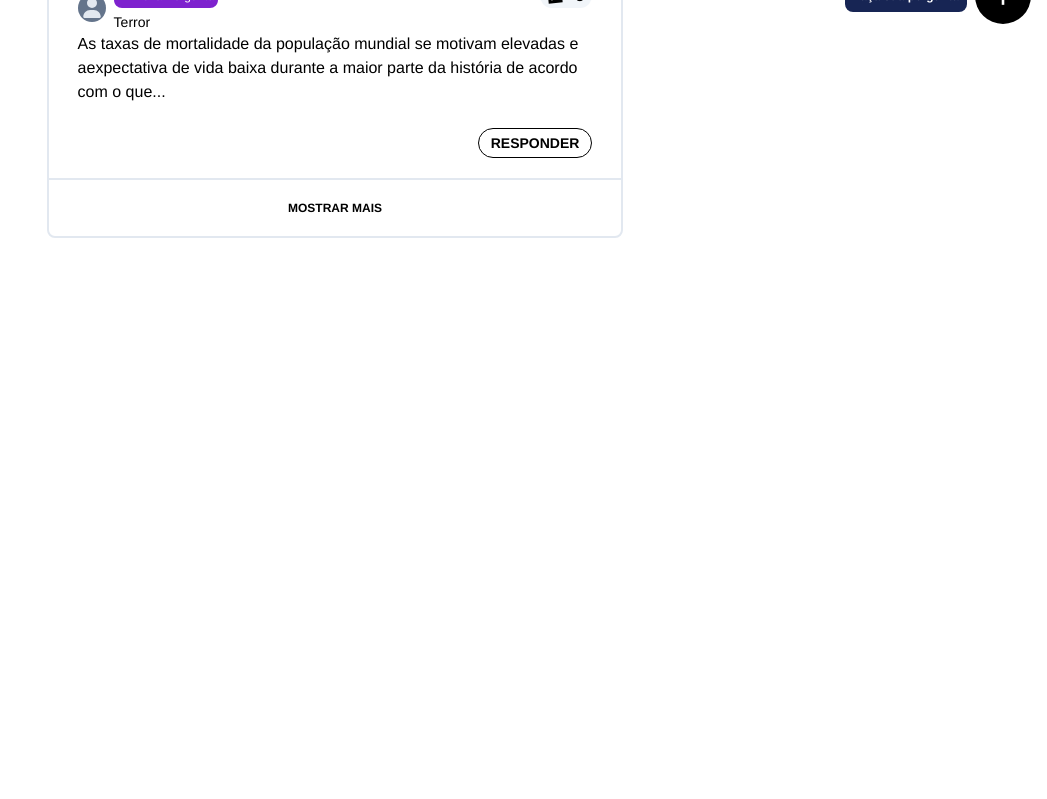
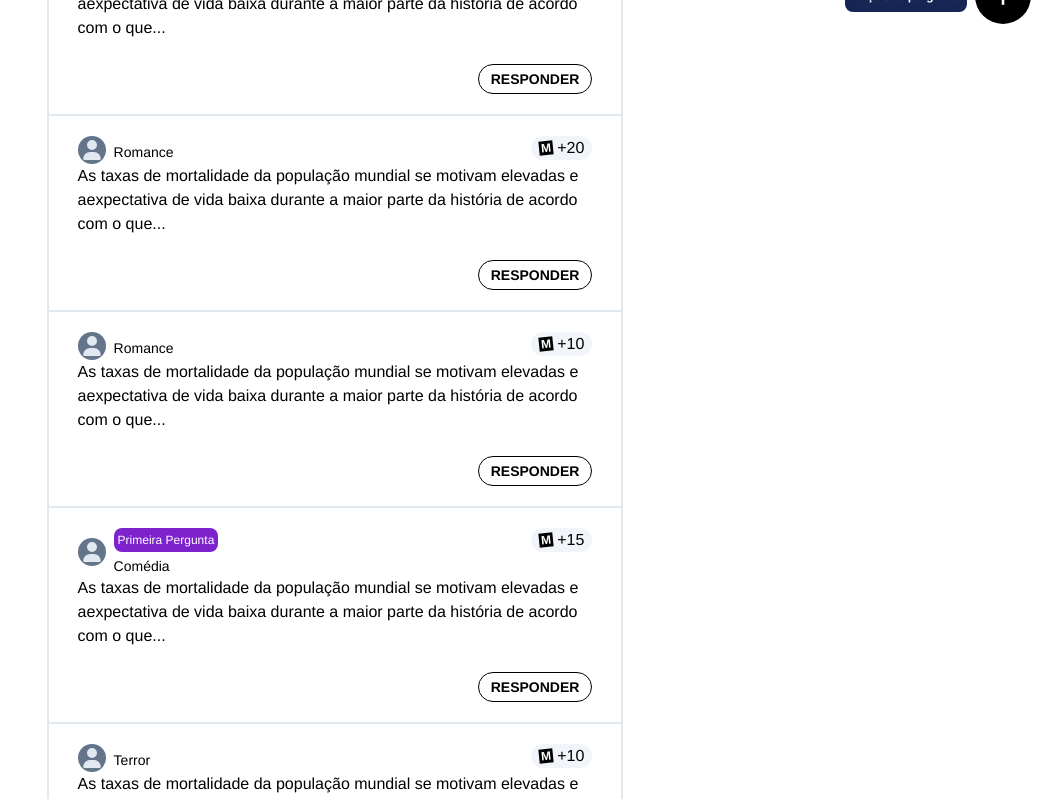
Before and after one commit to Eupou/moviely, a Next.js app: page / in a window 1280 px wide. Shown: the part 760-1559 px from the top of the page, without its empty margins (233-1280 px from the left). Before the commit the page ends 1074 px from the top, so only its background shows below. Built offline with nearby package versions, Linux system fonts and the light colour scheme.

Commit message:
feat: add filter feature

```diff
--- a/src/app/page.jsx
+++ b/src/app/page.jsx
@@ -9,18 +9,26 @@ import { useRef, useState } from "react"
 
 export default function Home() {
   const buttonRef = useRef(null)
+  const [questionGender, setQuestionGender] = useState("todos")
 
   function toggleQuestion() {
     document.body.style.overflow = "hidden"
     buttonRef.current.open()
   }
 
+  function filterQuestions(gender) {
+    setQuestionGender(gender)
+  }
+
   return (
     <>
       <Header handleClick={toggleQuestion} />
       <main className="lg:flex bg-slate-200 md:bg-white">
-        <Filters />
-        <Questions />
+        <Filters filterByGender={filterQuestions} />
+        <Questions
+          questionGender={questionGender}
+          setQuestionGender={setQuestionGender}
+        />
         <Stats />
       </main>
       <AddQuestion handleClick={toggleQuestion} />
--- a/src/components/Filters.jsx
+++ b/src/components/Filters.jsx
@@ -9,15 +9,20 @@ import {
 } from "@fortawesome/free-solid-svg-icons"
 import { useState } from "react"
 
-export default function Filters() {
+export default function Filters({ filterByGender }) {
   const [activeLi, setActiveLi] = useState(0)
   const movieGender = [
-    { text: "Todos os gêneros", icon: faDice },
-    { text: "Terror", icon: faGhost },
-    { text: "Comédia", icon: faFaceLaughSquint },
-    { text: "Romance", icon: faHeart },
-    { text: "Sci-fi", icon: faFlask },
+    { text: "Todos os gêneros", gender: "todos", icon: faDice },
+    { text: "Terror", gender: "Terror", icon: faGhost },
+    { text: "Comédia", gender: "Comédia", icon: faFaceLaughSquint },
+    { text: "Romance", gender: "Romance", icon: faHeart },
+    { text: "Sci-fi", gender: "Sci-fi", icon: faFlask },
   ]
+
+  function handleClick(id, movieGender) {
+    setActiveLi(id)
+    filterByGender(movieGender)
+  }
 
   return (
     <aside className="hidden lg:block w-[20%] mt-5">
@@ -30,7 +35,7 @@ export default function Filters() {
               <FilterLi
                 key={id}
                 isActive={activeLi == id}
-                handleActiveLi={() => setActiveLi(id)}
+                handleActiveLi={() => handleClick(id, gender.gender)}
                 icon={gender.icon}
               >
                 {gender.text}
--- a/src/components/QuestionCard.jsx
+++ b/src/components/QuestionCard.jsx
@@ -2,9 +2,12 @@ import Link from "next/link"
 import { FontAwesomeIcon } from "@fortawesome/react-fontawesome"
 import { faUser } from "@fortawesome/free-solid-svg-icons"
 
-export default function QuestionCard() {
-  const text =
-    "As taxas de mortalidade da população mundial se motivam elevadas e aexpectativa de vida baixa durante a maior parte da história de acordo com o que"
+export default function QuestionCard({
+  text,
+  isFirstQuestion,
+  movieGender,
+  score,
+}) {
   const formatedText = text.slice(0, 147).concat("...")
 
   return (
@@ -19,22 +22,27 @@ export default function QuestionCard() {
               />
             </button>
             <div className="ml-2 flex flex-col text-xs">
-              <p className=" bg-purple-700 p-1  rounded-lg text-white font-medium">
-                Primeira Pergunta
-              </p>
-              <p className="pt-1 text-sm">Terror</p>
+              {isFirstQuestion && (
+                <p className=" bg-purple-700 p-1  rounded-lg text-white font-medium">
+                  Primeira Pergunta
+                </p>
+              )}
+              <p className="pt-1 text-sm">{movieGender}</p>
             </div>
           </div>
           <div className="rounded-full flex items-center h-fit px-2 bg-slate-100">
             <div className="bg-black text-white -rotate-6 font-bold text-xs  leading-none h-fit py-[1px] px-[2px]">
               M
             </div>
-            <p className="ml-1">+5</p>
+            <p className="ml-1">+{score}</p>
           </div>
         </div>
 
         <Link href="">
-          <p className="hover:underline">{formatedText}</p>
+          <p
+            className="hover:underline"
+            dangerouslySetInnerHTML={{ __html: formatedText }}
+          ></p>
         </Link>
 
         <div className="flex">
--- a/src/components/Questions.jsx
+++ b/src/components/Questions.jsx
@@ -1,7 +1,31 @@
+"use client"
 import QuestionCard from "./QuestionCard"
 import Select from "./Select"
+import questions from "../questions.json"
+import { useState } from "react"
 
-export default function Questions() {
+export default function Questions({ questionGender, setQuestionGender }) {
+  const [questionStats, setQuestionStats] = useState("all-questions")
+
+  function selectChange(e) {
+    setQuestionGender(e.target.value)
+  }
+
+  function answerFilter(e) {
+    setQuestionStats(e.target.value)
+  }
+
+  const questionByGender = questions.filter(
+    (question) => questionGender == "todos" || question.gender == questionGender
+  )
+
+  const selectedQuestions = questionByGender.filter(
+    (question) =>
+      questionStats == "all-questions" ||
+      (question.answerCount == 0 && questionStats == "no-aswer") ||
+      (question.answerCount > 0 && questionStats == "answered")
+  )
+
   return (
     <>
       <div className="md:w-[85%] lg:w-[45%] m-auto md:mt-5 md:border-2 border-slate-200 rounded-lg">
@@ -11,21 +35,31 @@ export default function Questions() {
               Questões e repostas sobre todos os filmes
             </div>
             <div className="flex flex-col md:flex-row md:justify-between">
-              <Select className={"lg:hidden"}>
+              <Select className={"lg:hidden"} handleChange={selectChange}>
                 <option value="todos">Qualquer tipo de filme</option>
-                <option value="terror">terror</option>
+                <option value="Terror">Terror</option>
+                <option value="Comédia">Comédia</option>
+                <option value="Romance">Romance</option>
+                <option value="Sci-fi">Sci-fi</option>
               </Select>
-              <Select>
-                <option value="todas">Todas</option>
-                <option value="sem respostas">Sem respostas</option>
-                <option value="respondidas">Respondidas</option>
+              <Select handleChange={answerFilter}>
+                <option value="all-questions">Todas</option>
+                <option value="no-aswer">Sem respostas</option>
+                <option value="answered">Respondidas</option>
               </Select>
             </div>
           </div>
         </div>
-        <QuestionCard />
-        <QuestionCard />
-        <QuestionCard />
+        {selectedQuestions &&
+          selectedQuestions.map((question) => (
+            <QuestionCard
+              key={question.id}
+              isFirstQuestion={question.isFirstQuestion}
+              movieGender={question.gender}
+              text={question.question}
+              score={question.score}
+            />
+          ))}
         <div className="bg-white md:bg-transparent text-center py-5 text-xs">
           <button className="font-bold">MOSTRAR MAIS</button>
         </div>
--- a/src/components/Select.jsx
+++ b/src/components/Select.jsx
@@ -2,7 +2,7 @@ import { FontAwesomeIcon } from "@fortawesome/react-fontawesome"
 import { faCaretDown } from "@fortawesome/free-solid-svg-icons"
 import { twMerge } from "tailwind-merge"
 
-export default function Select({ children, className }) {
+export default function Select({ children, className, handleChange }) {
   return (
     <div
       className={twMerge(
@@ -18,6 +18,7 @@ export default function Select({ children, className }) {
         className="p-2 focus:outline-none bg-transparent rounded-full w-full appearance-none absolute "
         name=""
         id=""
+        onChange={handleChange}
       >
         {children}
       </select>
--- /dev/null
+++ b/src/questions.json
@@ -0,0 +1,66 @@
+[
+  {
+    "id": 0,
+    "gender": "Terror",
+    "isFirstQuestion": false,
+    "question": "As taxas de <strong>mortalidade</strong> da população mundial se motivam elevadas e aexpectativa de vida baixa durante a maior parte da história de acordo com o que",
+    "score": 5,
+    "answerCount": 10
+  },
+  {
+    "id": 1,
+    "gender": "Sci-fi",
+    "isFirstQuestion": true,
+    "question": "As taxas de mortalidade da população mundial se motivam elevadas e aexpectativa de vida baixa durante a maior parte da história de acordo com o que",
+    "score": 5,
+    "answerCount": 12
+  },
+  {
+    "id": 2,
+    "gender": "Terror",
+    "isFirstQuestion": false,
+    "question": "As taxas de mortalidade da população mundial se motivam elevadas e aexpectativa de vida baixa durante a maior parte da história de acordo com o que",
+    "score": 10,
+    "answerCount": 0
+  },
+  {
+    "id": 3,
+    "gender": "Romance",
+    "isFirstQuestion": false,
+    "question": "As taxas de mortalidade da população mundial se motivam elevadas e aexpectativa de vida baixa durante a maior parte da história de acordo com o que",
+    "score": 20,
+    "answerCount": 0
+  },
+  {
+    "id": 4,
+    "gender": "Romance",
+    "isFirstQuestion": false,
+    "question": "As taxas de mortalidade da população mundial se motivam elevadas e aexpectativa de vida baixa durante a maior parte da história de acordo com o que",
+    "score": 10,
+    "answerCount": 13
+  },
+  {
+    "id": 5,
+    "gender": "Comédia",
+    "isFirstQuestion": true,
+    "question": "As taxas de mortalidade da população mundial se motivam elevadas e aexpectativa de vida baixa durante a maior parte da história de acordo com o que",
+    "score": 15,
+    "answerCount": 0
+  },
+  {
+    "id": 6,
+    "gender": "Terror",
+    "isFirstQuestion": false,
+    "question": "As taxas de mortalidade da população mundial se motivam elevadas e aexpectativa de vida baixa durante a maior parte da história de acordo com o que",
+    "score": 10,
+    "answerCount": 5
+  },
+  {
+    "id": 7,
+    "gender": "Comédia",
+    "isFirstQuestion": false,
+    "question": "As taxas de mortalidade da população mundial se motivam elevadas e aexpectativa de vida baixa durante a maior parte da história de acordo com o que",
+    "score": 100,
+    "answerCount": 1
+  }
+]
```
Also changed, not shown: 1 other file (tests, documents, lock files or other folders).
